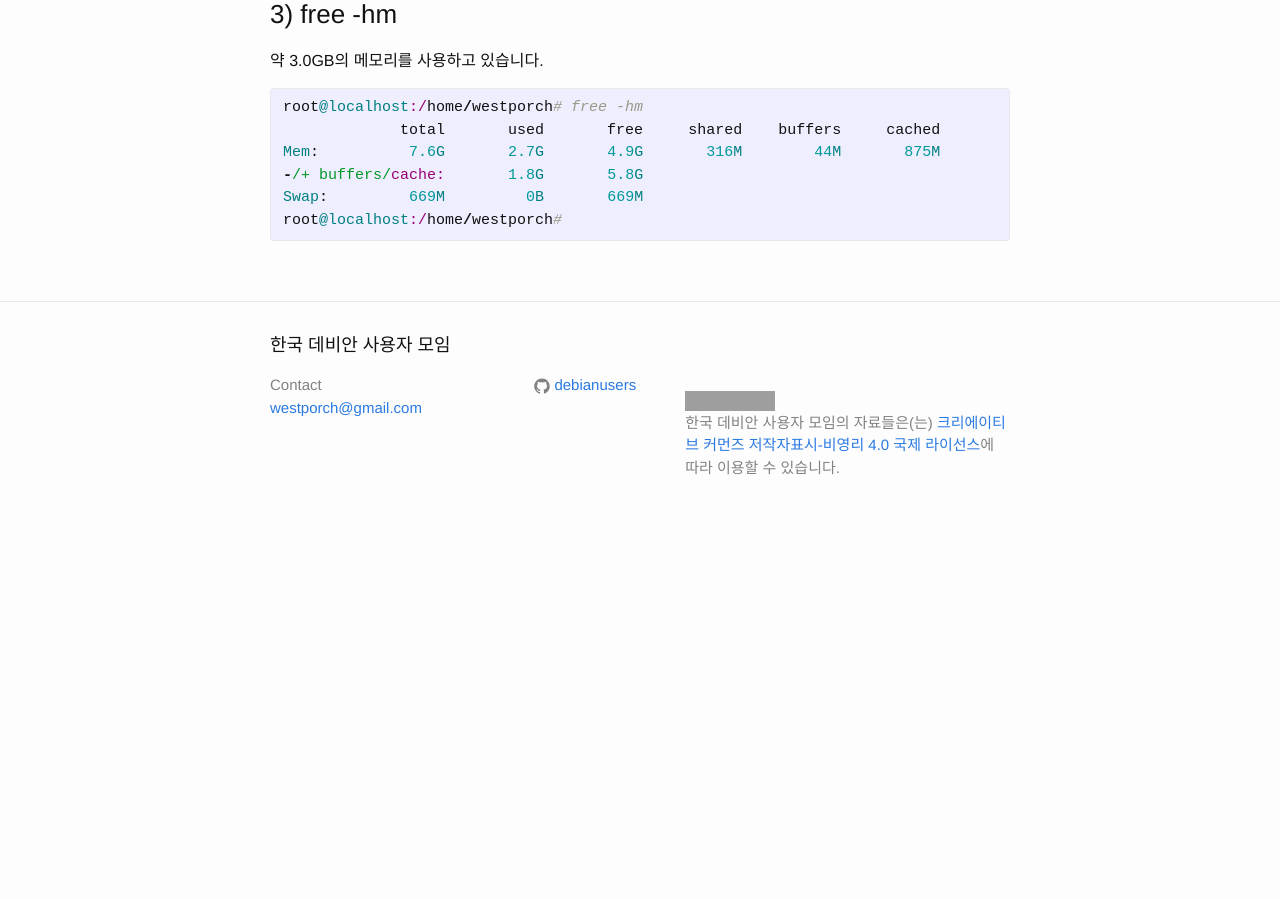
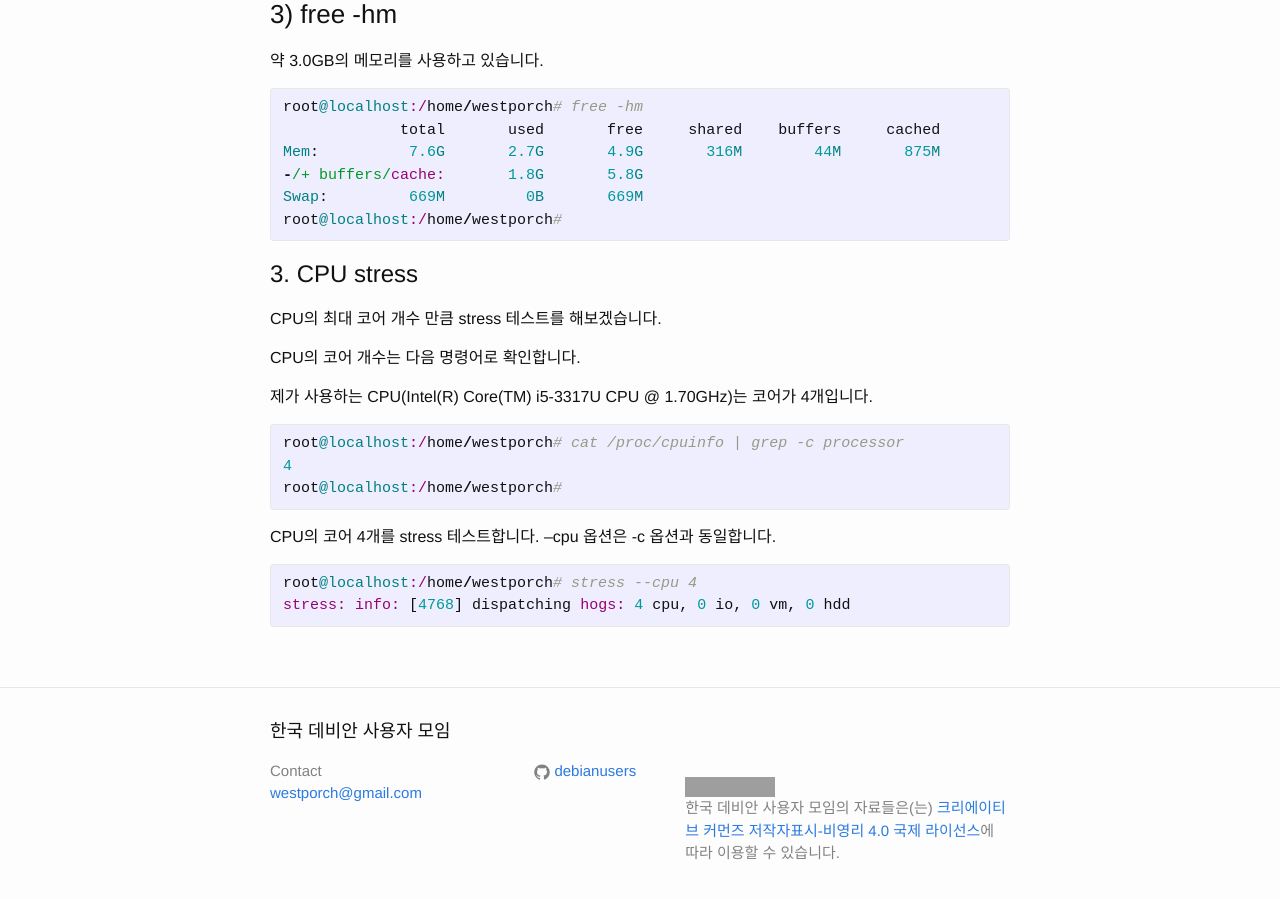
Before and after one commit to debianusers/debianusers.github.io, a Jekyll site: the page built from _posts/2015-11-27-stress-command.markdown, in a window 1280 px wide and 900 px high, scrolled down 2113 px. Built offline with Jekyll 4.4.1, drawn with Linux system fonts in a browser that asks for light colours; comment, search, counter and statistics services are not loaded; before the commit the page ends 2652 px from its top, so only the background shows below that; grey boxes are pictures that could not be loaded.

Commit message:
CPU stress 설명 추가

```diff
--- a/_posts/2015-11-27-stress-command.markdown
+++ b/_posts/2015-11-27-stress-command.markdown
@@ -95,3 +95,25 @@ Mem:          7.6G       2.7G       4.9G       316M        44M       875M
 Swap:         669M         0B       669M
 root@localhost:/home/westporch#
 {% endhighlight %}
+
+
+# 3. CPU stress
+
+CPU의 최대 코어 개수 만큼 stress 테스트를 해보겠습니다.
+
+CPU의 코어 개수는 다음 명령어로 확인합니다.
+
+제가 사용하는 CPU(Intel(R) Core(TM) i5-3317U CPU @ 1.70GHz)는 코어가 4개입니다.
+{% highlight ruby %}
+root@localhost:/home/westporch# cat /proc/cpuinfo | grep -c processor
+4
+root@localhost:/home/westporch#
+{% endhighlight %}
+
+
+CPU의 코어 4개를 stress 테스트합니다. --cpu 옵션은 -c 옵션과 동일합니다.
+{% highlight ruby %}
+root@localhost:/home/westporch# stress --cpu 4
+stress: info: [4768] dispatching hogs: 4 cpu, 0 io, 0 vm, 0 hdd
+
+{% endhighlight %}
```
